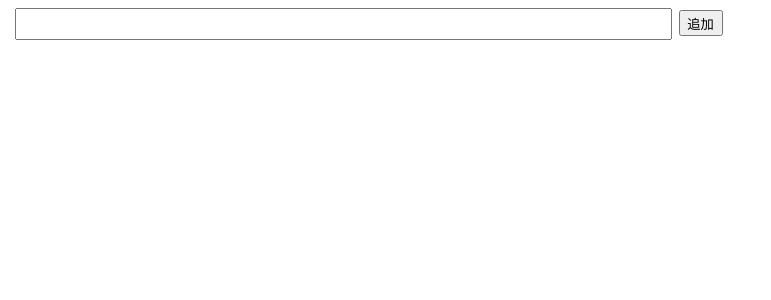
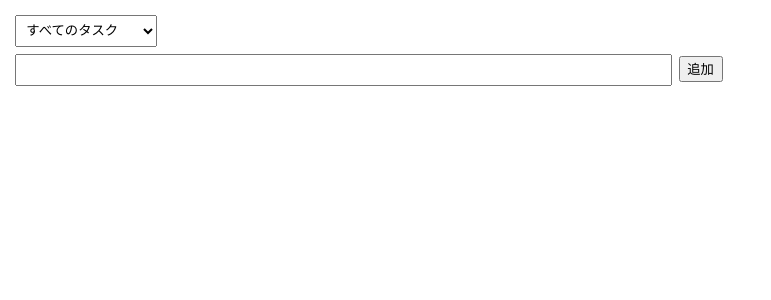
Before and after one commit to hamuchan214/todoapp, a React (Vite) app in the folder vite-project/: page / in a window 1280 px wide. Shown: the top 300 px of the page, without its empty margins (0-771 px from the left). Built offline with nearby package versions, Linux system fonts and the light colour scheme.

Commit message:
add: filter selector

```diff
--- a/vite-project/src/App.tsx
+++ b/vite-project/src/App.tsx
@@ -8,11 +8,14 @@ type Todo = {
   removed: boolean;
 };
 
+type Filter = "all" | "checked" | "unchecked" | "removed";
+
 
 export const App = () => {
 
   const [text, setText] = useState("");
   const [todos, setTodos] = useState<Todo[]>([]);
+  const [filter, setFilter] = useState<Filter>("all");
 
   const handleSubmit = () => {
 
@@ -73,8 +76,18 @@ export const App = () => {
     });
   }
 
+  const handleFilter = (filter: Filter) => {
+    setFilter(filter);
+  };
+
   return (
     <div>
+      <select defaultValue={"all"} onChange={(e) => handleFilter(e.target.value as Filter)}>
+        <option value={"all"}>すべてのタスク</option>
+        <option value={"checked"}>完了済みのタスク</option>
+        <option value={"unchecked"}>未完了のタスク</option>
+        <option value={"removed"}>削除済みのタスク</option>
+      </select>
       <form
         onSubmit={(e) => {
           e.preventDefault();
```
